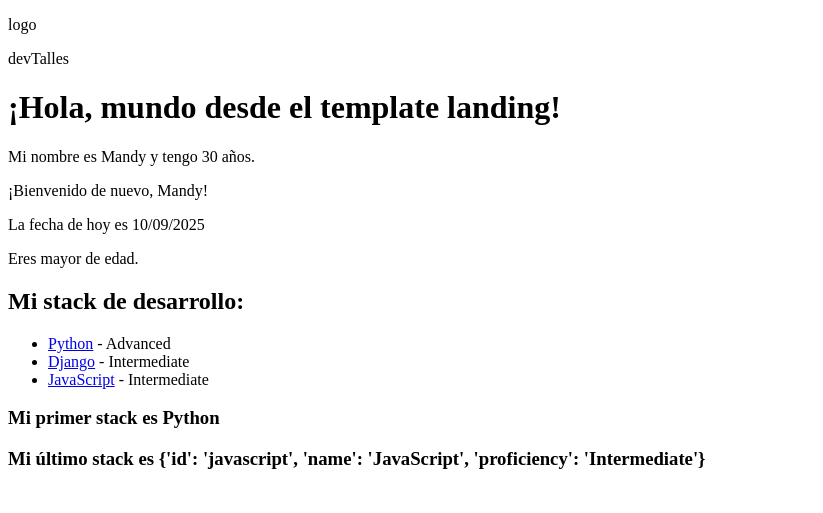
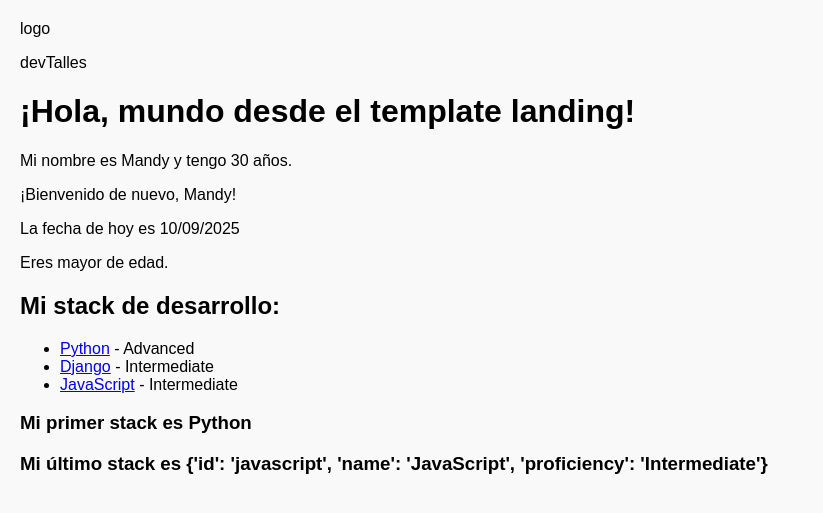
Before and after one commit to patchamama/devtalles-django, a Django app: page /landings/ in a window 1280 px wide. Shown: the top 513 px of the page, without its empty margins (0-823 px from the left). Run offline with Django 3.2, Linux system fonts and the light colour scheme.

Commit message:
74 Archivos estáticos globales

```diff
--- a/playground/config/settings.py
+++ b/playground/config/settings.py
@@ -117,6 +117,7 @@ USE_TZ = True
 # https://docs.djangoproject.com/en/5.2/howto/static-files/
 
 STATIC_URL = 'static/'
+STATICFILES_DIRS = [ BASE_DIR / 'static' ]
 
 # Default primary key field type
 # https://docs.djangoproject.com/en/5.2/ref/settings/#default-auto-field
--- /dev/null
+++ b/playground/static/styles.css
@@ -0,0 +1,6 @@
+
+body {
+    font-family: Arial, sans-serif;
+    margin: 20px;
+    background-color: #f9f9f9;
+}
--- a/playground/templates/base.html
+++ b/playground/templates/base.html
@@ -1,9 +1,11 @@
+{% load static %}
 <!DOCTYPE html>
 <html lang="en">
 <head>
     <meta charset="UTF-8">
     <meta name="viewport" content="width=device-width, initial-scale=1.0">
     <title>{% block title %}Document{% endblock %}</title>
+    <link rel="stylesheet" href="{% static 'styles.css' %}">
     {% block page_style %}{% endblock %}
 </head>
 <body>
```
Also changed, not shown: README.md.
